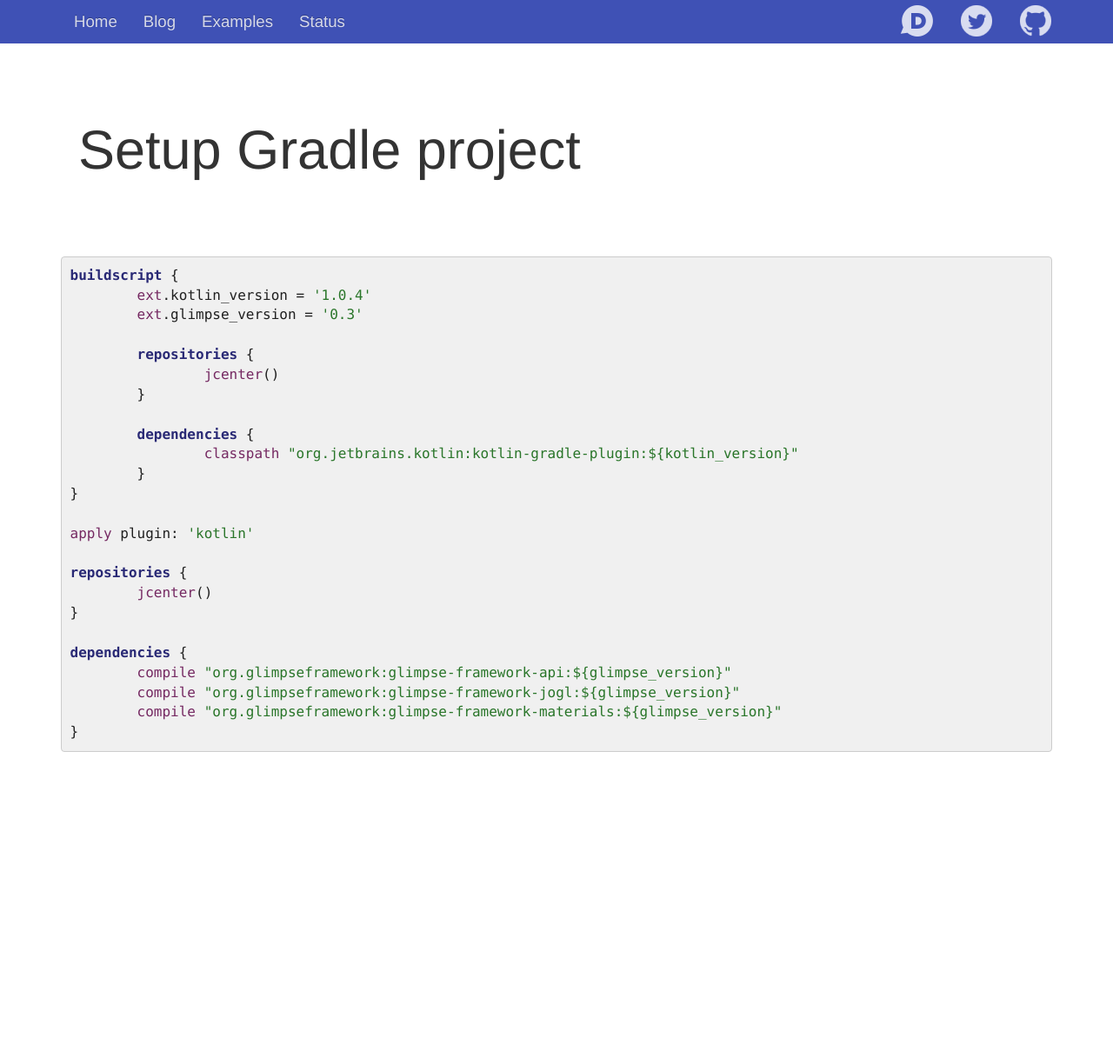
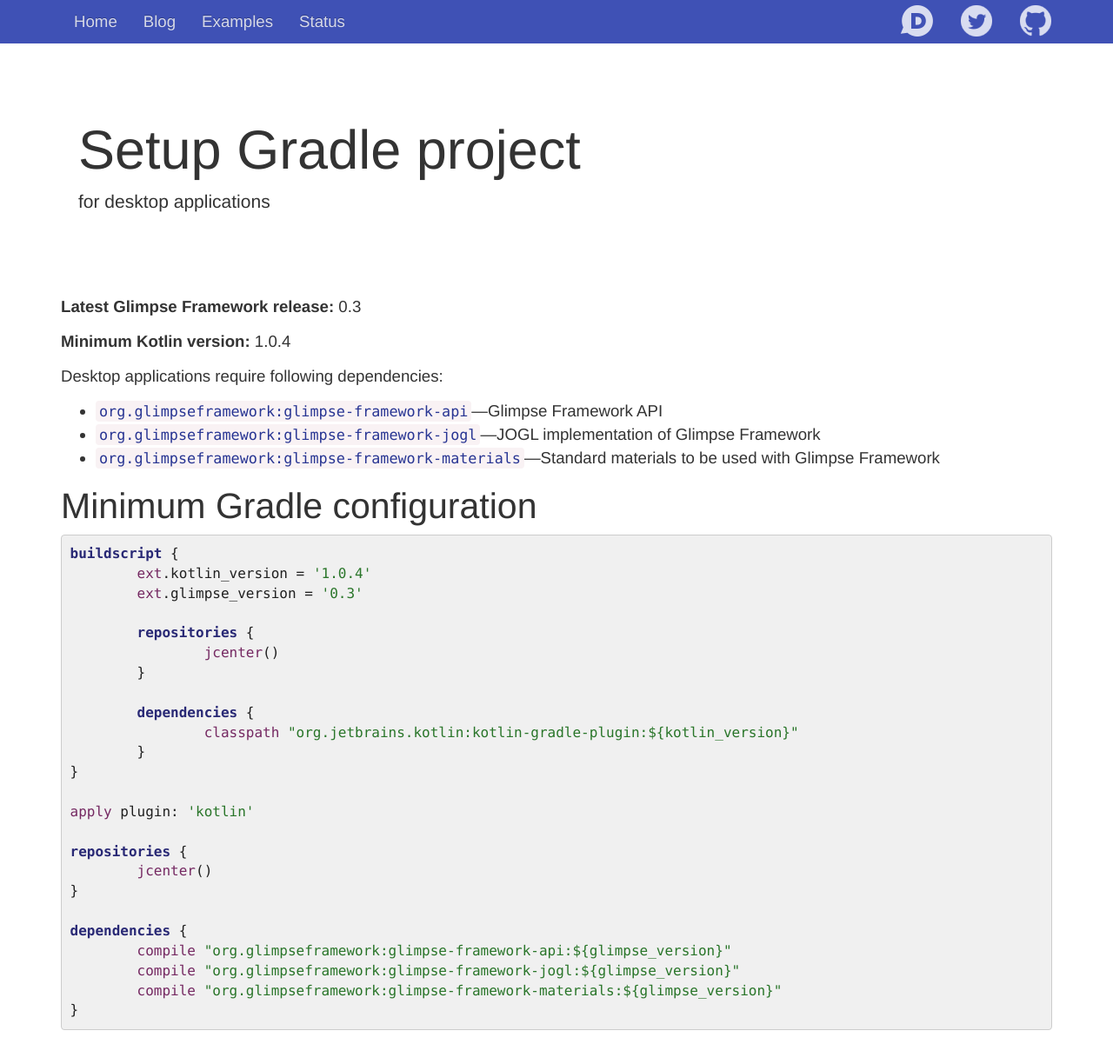
Before and after one commit to glimpse-graphics/glimpse-graphics.github.io, a Jekyll site: the page built from _examples/gradle/setup-project.md, in a window 1280 px wide and 1225 px high. Shown: the whole window at 87% size. Built offline with Jekyll 4.4.1, drawn with Linux system fonts in a browser that asks for light colours; nearby versions of some CDN libraries; comment, search, counter and statistics services are not loaded.

Commit message:
Improved Gradle example

````diff
--- a/_examples/gradle/setup-project.md
+++ b/_examples/gradle/setup-project.md
@@ -1,10 +1,23 @@
 ---
 title: Setup Gradle project
 mobileTitle: Setup Gradle project
-layout: default
+subtitle: for desktop applications
+layout: post
 abstract: Setup Glimpse Framework in a Gradle project
 keywords: glimpse,framework,opengl,3d,gradle,setup
 ---
+
+**Latest Glimpse Framework release:** {{ site.glimpse_version }}
+
+**Minimum Kotlin version:** {{ site.kotlin_version }}
+
+Desktop applications require following dependencies:
+
+* `org.glimpseframework:glimpse-framework-api`—Glimpse Framework API
+* `org.glimpseframework:glimpse-framework-jogl`—JOGL implementation of Glimpse Framework
+* `org.glimpseframework:glimpse-framework-materials`—Standard materials to be used with Glimpse Framework
+
+## Minimum Gradle configuration
 
 ```gradle
 buildscript {
````
